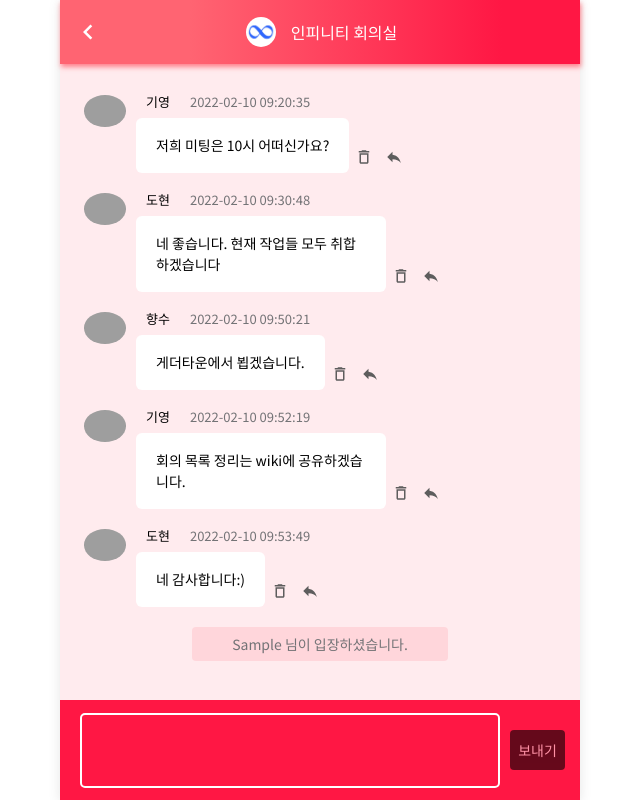
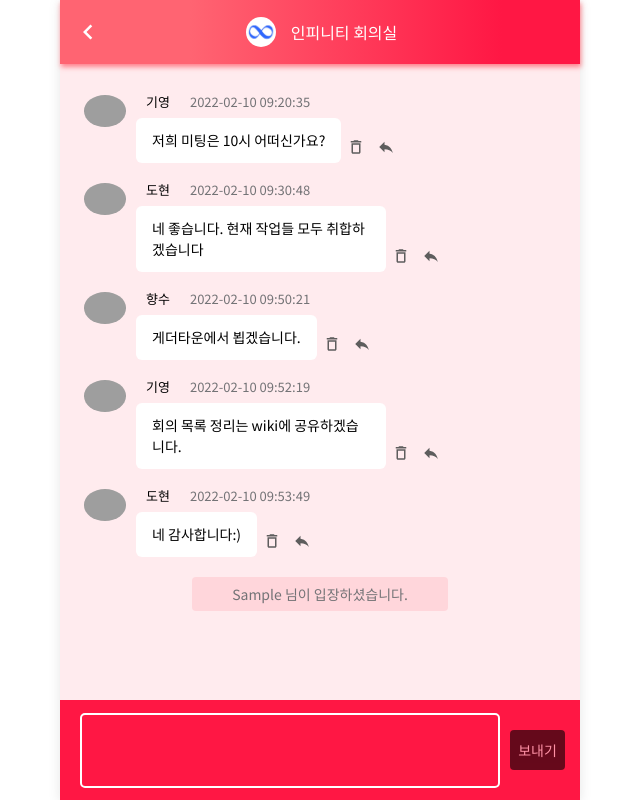
Before and after one commit to 2201infinity/swit-messenger, a React (Create React App) app: page / in a window 1280 px wide. Both pictures are taken after typing "Sample" into the empty fields and a click on the button "입장하기". Shown: the whole page, without its empty margins (320-960 px from the left). Built offline with nearby package versions, Linux system fonts and the light colour scheme; grey boxes are pictures that could not be loaded.

Commit message:
style: message padding 수정

```diff
--- a/src/components/messenger/ChatRoom.tsx
+++ b/src/components/messenger/ChatRoom.tsx
@@ -148,7 +148,7 @@ const MessageBox = styled.div<{ isMyMessage: boolean }>`
 `;
 
 const ReplyContent = styled.div`
-  border-bottom: 1px solid #999;
+  border-bottom: 1px solid #d3d3d3;
   padding: 10px 0;
   margin-bottom: 10px;
 `;
--- a/src/components/messenger/Message.tsx
+++ b/src/components/messenger/Message.tsx
@@ -25,7 +25,7 @@ const MessageContainer = styled.div<{ isMyMessage: boolean }>`
           margin-left: 10px;
         `}
   font-size: ${({ theme }) => theme.fontSize.text};
-  padding: 17px 20px;
+  padding: 12px 16px;
   border-radius: 6px;
   line-height: 1.5;
   max-width: 250px;
```
